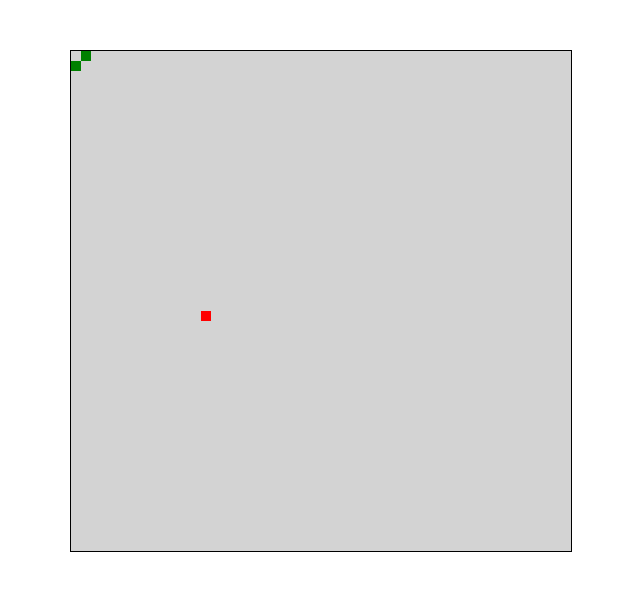
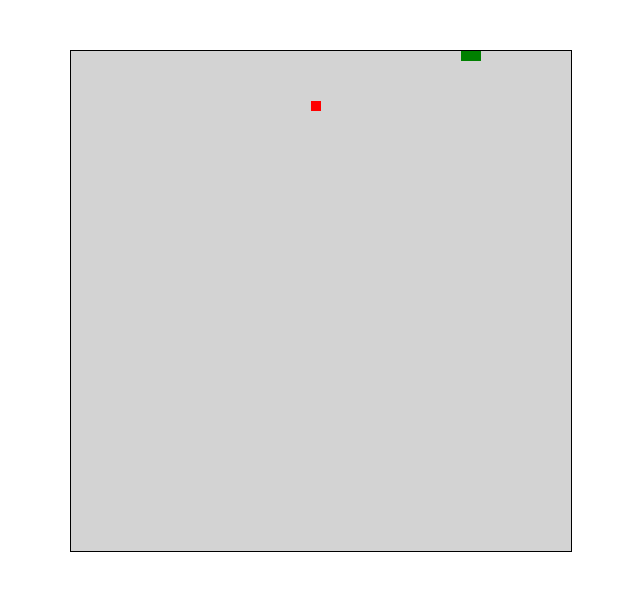
Before and after one commit to AlekseiSamoilov/snake-game, a React (Create React App) app: page / in a window 1280 px wide. Shown: the top 590 px of the page, without its empty margins (319-959 px from the left). Built offline with nearby package versions, Linux system fonts and the light colour scheme.

Commit message:
feat: sneak moved

```diff
--- a/src/App.tsx
+++ b/src/App.tsx
@@ -16,7 +16,7 @@ const App: React.FC = () => {
     [0, 2],
     [2, 0]
   ]);
-  const [food, setFood] = useState<number[]>(getRandomCoordinates);
+  const [food, setFood] = useState<number[]>(getRandomCoordinates());
   const [direction, setDirection] = useState<string>('RIGHT');
   const [speed, setSpeed] = useState<number>(200);
   const [isGameOver, setIsGameOver] = useState<boolean>(false);
@@ -27,7 +27,7 @@ const App: React.FC = () => {
         case "ArrowUp":
           setDirection("UP");
           break;
-        case "ArroDown":
+        case "ArrowDown":
           setDirection("DOWN");
           break;
         case "ArrowLeft":
@@ -68,7 +68,7 @@ const App: React.FC = () => {
     };
     if (!isGameOver) {
       const interval = setInterval(snakeMove, speed);
-      return clearInterval(interval)
+      return () => clearInterval(interval)
     }
   }, [snakeDots, direction, isGameOver, speed]);
 
@@ -111,6 +111,9 @@ const App: React.FC = () => {
         increaseSpeed();
       }
     }
+    chekIfOutOfBorders();
+    checkIfCollapsed();
+    checkIfEat();
   }, [snakeDots, food, speed]);
 
 
```
